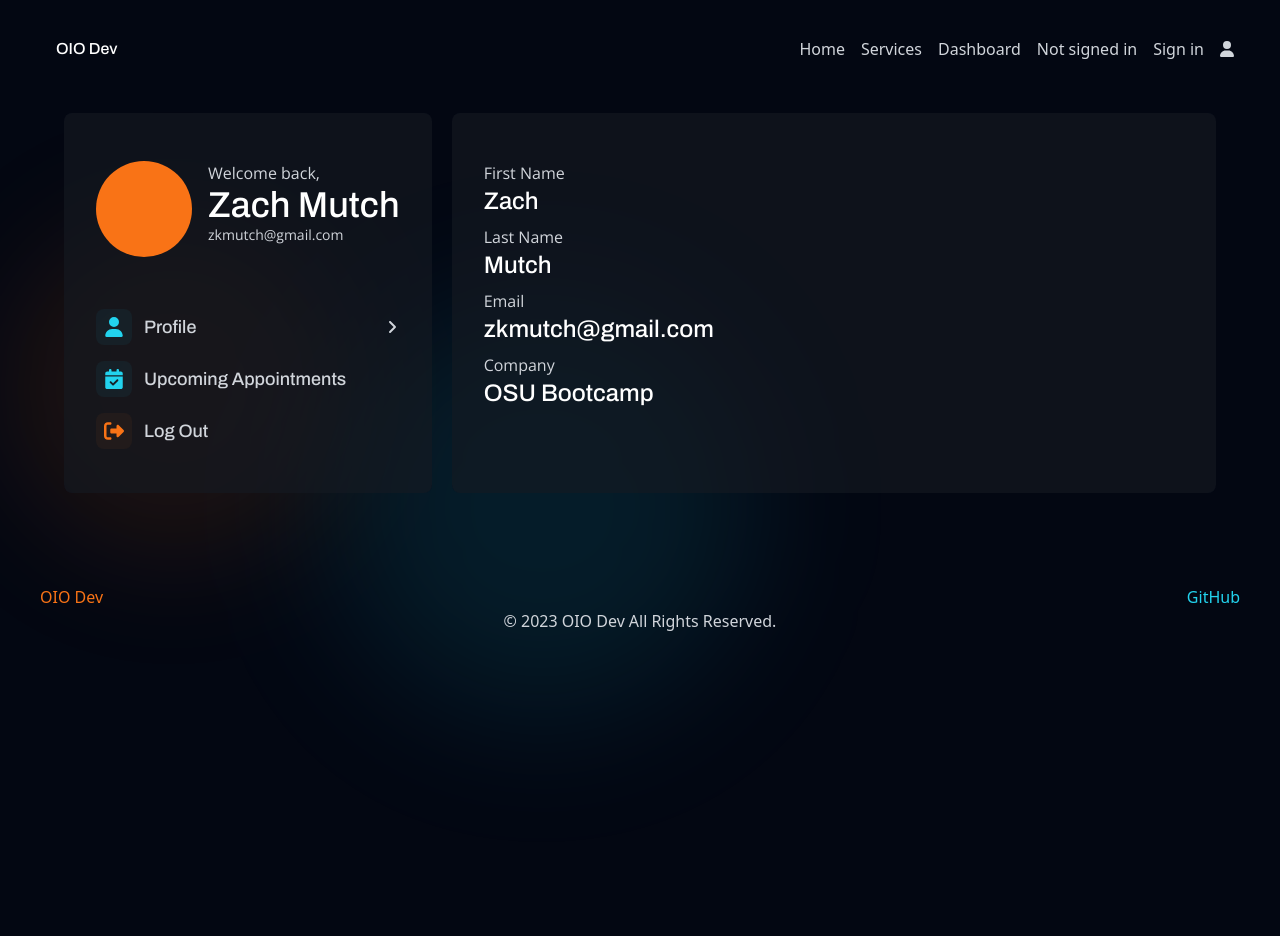
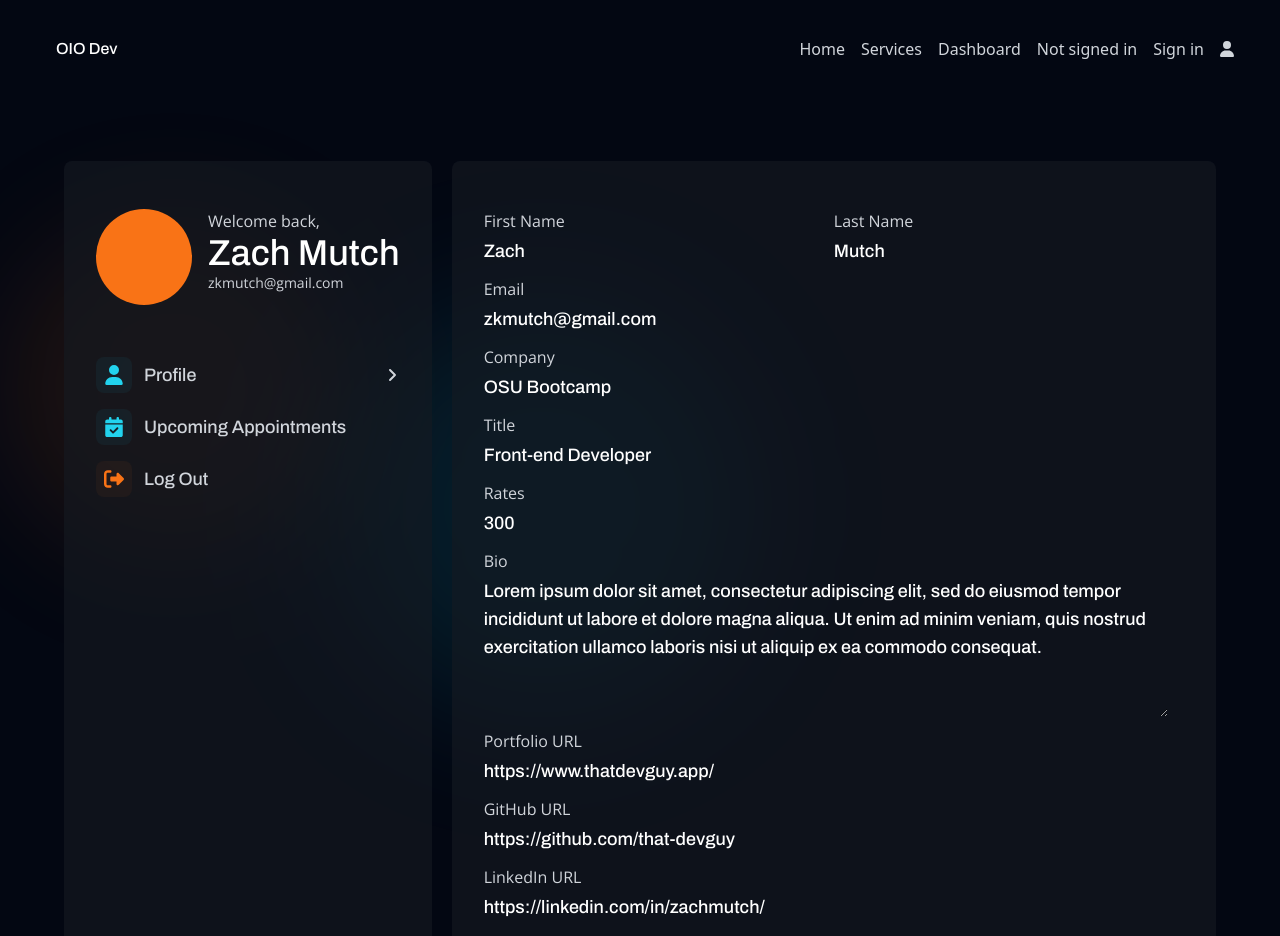
Before and after one commit to CodeByDex/OIODev, a Next.js app: page /dashboard in a window 1280 px wide. Shown: the top 936 px of the page. Before the commit the page ends 800 px from the top, so only its background shows below. Built offline with nearby package versions, Linux system fonts and the light colour scheme; no server answers.

Commit message:
re-implemented 404 routing after removing parellel routes, renamed some components in the dashboard for readability, stubbed out user form, and added useState for handling components and for editing the profileForm component

```diff
--- a/src/app/dashboard/components/AppointmentDash.js
+++ b/src/app/dashboard/components/AppointmentDash.js
@@ -2,6 +2,6 @@
 
 export default function AppointmentDashDash() {
   return (
-    <div>Coming Soon...</div>
+    <div className="flex flex-col gap-2 p-5 md:p-0">Coming Soon...</div>
   );
 }
--- a/src/app/dashboard/components/ProfileDash.js
+++ /dev/null
@@ -1,48 +0,0 @@
-"use client";
-import Link from "next/link";
-import { FontAwesomeIcon } from "@fortawesome/react-fontawesome";
-import {
-  faUser,
-  faCalendarCheck,
-  faRightFromBracket,
-  faAngleRight,
-} from "@fortawesome/free-solid-svg-icons";
-
-export default function ProfileDash() {
-  return (
-    <form className="flex flex-col gap-2">
-      <div className="flex flex-col">
-        <label>First Name</label>
-        <input
-          className="bg-transparent font-primary text-brand-textHeader text-2xl"
-          type="text"
-          defaultValue="Zach"
-        ></input>
-      </div>
-      <div className="flex flex-col">
-        <label>Last Name</label>
-        <input
-          className="bg-transparent font-primary text-brand-textHeader text-2xl"
-          type="text"
-          defaultValue="Mutch"
-        ></input>
-      </div>
-      <div className="flex flex-col">
-        <label>Email</label>
-        <input
-          className="bg-transparent font-primary text-brand-textHeader text-2xl"
-          type="text"
-          defaultValue="zkmutch@gmail.com"
-        ></input>
-      </div>
-      <div className="flex flex-col">
-        <label>Company</label>
-        <input
-          className="bg-transparent font-primary text-brand-textHeader text-2xl"
-          type="text"
-          defaultValue="OSU Bootcamp"
-        ></input>
-      </div>
-    </form>
-  );
-}
--- /dev/null
+++ b/src/app/dashboard/components/ProfileForm.js
@@ -0,0 +1,156 @@
+"use client";
+import { useState } from "react";
+
+export default function ProfileForm() {
+  const [isEditable, setIsEditable] = useState(false);
+
+  const handleEditClick = () => {
+    setIsEditable(true);
+  };
+
+  return (
+    <form className="flex flex-col gap-2 p-5 md:p-0">
+      <div className="flex">
+        <div className="flex flex-col w-1/2">
+          <label className="text-sm md:text-base">First Name</label>
+          <input
+            className={`font-primary text-brand-textHeader text-lg my-1 mr-4 ${
+              isEditable
+                ? "bg-brand-primary caret-brand-accent"
+                : "bg-transparent outline-none"
+            }`}
+            type="text"
+            defaultValue="Zach"
+            readOnly={!isEditable}
+          ></input>
+        </div>
+        <div className="flex flex-col w-1/2">
+          <label className="text-sm md:text-base">Last Name</label>
+          <input
+            className={`font-primary text-brand-textHeader text-lg my-1 mr-4 ${
+              isEditable
+                ? "bg-brand-primary caret-brand-accent"
+                : "bg-transparent outline-none"
+            }`}
+            type="text"
+            defaultValue="Mutch"
+            readOnly={!isEditable}
+          ></input>
+        </div>
+      </div>
+      <div className="flex flex-col">
+        <label className="text-sm md:text-base">Email</label>
+        <input
+          className={`font-primary text-brand-textHeader text-lg my-1 mr-4 ${
+            isEditable
+              ? "bg-brand-primary caret-brand-accent"
+              : "bg-transparent outline-none"
+          }`}
+          type="text"
+          defaultValue="zkmutch@gmail.com"
+          readOnly={!isEditable}
+        ></input>
+      </div>
+      <div className="flex flex-col">
+        <label className="text-sm md:text-base">Company</label>
+        <input
+          className={`font-primary text-brand-textHeader text-lg my-1 mr-4 ${
+            isEditable
+              ? "bg-brand-primary caret-brand-accent"
+              : "bg-transparent outline-none"
+          }`}
+          type="text"
+          defaultValue="OSU Bootcamp"
+          readOnly={!isEditable}
+        ></input>
+      </div>
+      <div className="flex flex-col">
+        <label className="text-sm md:text-base">Title</label>
+        <input
+          className={`font-primary text-brand-textHeader text-lg my-1 mr-4 ${
+            isEditable
+              ? "bg-brand-primary caret-brand-accent"
+              : "bg-transparent outline-none"
+          }`}
+          type="text"
+          defaultValue="Front-end Developer"
+          readOnly={!isEditable}
+        ></input>
+      </div>
+      <div className="flex flex-col w-fit">
+        <label className="text-sm md:text-base">Rates</label>
+        <input
+          className={`font-primary text-brand-textHeader text-lg my-1 mr-4 ${
+            isEditable
+              ? "bg-brand-primary caret-brand-accent"
+              : "bg-transparent outline-none"
+          }`}
+          type="number"
+          defaultValue="300"
+          readOnly={!isEditable}
+        ></input>
+      </div>
+      <div className="flex flex-col">
+        <label className="text-sm md:text-base">Bio</label>
+        <textarea
+          className={`font-primary text-brand-textHeader text-lg my-1 mr-4 ${
+            isEditable
+              ? "bg-brand-primary caret-brand-accent"
+              : "bg-transparent outline-none"
+          }`}
+          rows="5"
+          defaultValue="Lorem ipsum dolor sit amet, consectetur adipiscing elit, sed do eiusmod tempor incididunt ut labore et dolore magna aliqua. Ut enim ad minim veniam, quis nostrud exercitation ullamco laboris nisi ut aliquip ex ea commodo consequat."
+          readOnly={!isEditable}
+        ></textarea>
+      </div>
+      <div className="flex flex-col">
+        <label className="text-sm md:text-base">Portfolio URL</label>
+        <input
+          className={`font-primary text-brand-textHeader text-lg my-1 mr-4 ${
+            isEditable
+              ? "bg-brand-primary caret-brand-accent"
+              : "bg-transparent outline-none"
+          }`}
+          type="url"
+          defaultValue="https://www.thatdevguy.app/"
+          readOnly={!isEditable}
+        ></input>
+      </div>
+      <div className="flex flex-col">
+        <label className="text-sm md:text-base">GitHub URL</label>
+        <input
+          className={`font-primary text-brand-textHeader text-lg my-1 mr-4 ${
+            isEditable
+              ? "bg-brand-primary caret-brand-accent"
+              : "bg-transparent outline-none"
+          }`}
+          type="url"
+          defaultValue="https://github.com/that-devguy"
+          readOnly={!isEditable}
+        ></input>
+      </div>
+      <div className="flex flex-col">
+        <label className="text-sm md:text-base">LinkedIn URL</label>
+        <input
+          className={`font-primary text-brand-textHeader text-lg my-1 mr-4 ${
+            isEditable
+              ? "bg-brand-primary caret-brand-accent"
+              : "bg-transparent outline-none"
+          }`}
+          type="url"
+          defaultValue="https://linkedin.com/in/zachmutch/"
+          readOnly={!isEditable}
+        ></input>
+      </div>
+      <div className="flex items-center">
+        <input
+          className="bg-transparent font-primary text-brand-textHeader text-lg my-1 mr-3"
+          type="checkbox"
+          defaultValue="true"
+          readOnly={!isEditable}
+        />
+        <label className="text-sm md:text-base">Available for Work</label>
+      </div>
+    </form>
+  );
+}
--- a/src/app/dashboard/page.js
+++ b/src/app/dashboard/page.js
@@ -2,7 +2,7 @@
 import { useState } from "react";
 import Link from "next/link";
 // import InputField from "./components/InputField";
-import ProfileDash from "./components/ProfileDash";
+import ProfileForm from "./components/ProfileForm";
 import AppointmentDash from "./components/AppointmentDash";
 import { FontAwesomeIcon } from "@fortawesome/react-fontawesome";
 import {
@@ -31,8 +31,8 @@ export default function Dashboard() {
   };
 
   return (
-    <main className="flex-col">
-      <div className="flex flex-grow mb-8 items-stretch mx-auto max-w-6xl gap-5">
+    <main className="flex-col my-8 lg:my-16">
+      <div className="mb-8 items-stretch mx-auto max-w-6xl gap-5 lg:flex">
         <section className="userDash--container flex bg-brand-primary/60 rounded-lg mb-6 mx-auto">
           <div className="bg-gray-200/5 rounded-lg h-full w-full">
             <div className="userDash--infoContainer p-5 flex flex-col items-center md:flex-row md:px-8 md:py-12 md:gap-4">
@@ -49,7 +49,7 @@ export default function Dashboard() {
                 </div>
               </div>
             </div>
-            <div className="userDash--linksContainer pb-10 flex flex-col md:px-8 md:gap-2 text-lg font-primary">
+            <div className="userDash--linksContainer px-5 pb-5 flex gap-4 text-lg font-primary lg:flex-col md:px-8 lg:pb-10 lg:gap-2">
               <button
                 onClick={() => toggleTab(1)}
                 className="flex items-center justify-between"
@@ -59,11 +59,13 @@ export default function Dashboard() {
                     icon={faUser}
                     className="bg-brand-secondary/5 hover:bg-brand-secondary/10 delay-75 duration-300 text-brand-secondary p-2 rounded-lg w-5 h-5"
                   />
-                  Profile
+                  <p className="hidden sm:flex">Profile</p>
                 </div>
                 <FontAwesomeIcon
                   icon={faAngleRight}
-                  className={toggleState === 1 ? "w-4 h-4" : "hidden"}
+                  className={
+                    toggleState === 1 ? "hidden lg:flex w-4 h-4" : "hidden"
+                  }
                 />
               </button>
               <button
@@ -75,11 +77,13 @@ export default function Dashboard() {
                     icon={faCalendarCheck}
                     className="bg-brand-secondary/5 hover:bg-brand-secondary/10 delay-75 duration-300 text-brand-secondary p-2 rounded-lg w-5 h-5"
                   />
-                  Upcoming Appointments
+                  <p className="hidden sm:flex">Upcoming Appointments</p>
                 </div>
                 <FontAwesomeIcon
                   icon={faAngleRight}
-                  className={toggleState === 2 ? "w-4 h-4" : "hidden"}
+                  className={
+                    toggleState === 2 ? "hidden lg:flex w-4 h-4" : "hidden"
+                  }
                 />
               </button>
               <button
@@ -91,7 +95,7 @@ export default function Dashboard() {
                     icon={faRightFromBracket}
                     className="bg-brand-accent/5 hover:bg-brand-accent/10 delay-75 duration-300 text-brand-accent p-2 rounded-lg w-5 h-5"
                   />
-                  Log Out
+                  <p className="hidden sm:flex">Log Out</p>
                 </div>
                 <FontAwesomeIcon
                   icon={faAngleRight}
@@ -104,21 +108,19 @@ export default function Dashboard() {
         <section className="flex flex-grow items-center bg-brand-primary/60 rounded-lg mb-6 mx-auto">
           {/* Profile user form dashboard component */}
           <div
-            className={
-              toggleState === 1
-                ? "bg-gray-200/5 rounded-lg w-full h-full md:px-8 md:py-12"
-                : "hidden"
+            className={`bg-gray-200/5 rounded-lg w-full h-full md:px-8 md:py-12 ${
+              toggleState === 1 ? "" : "hidden"
             }
+            `}
           >
-            <ProfileDash />
+            <ProfileForm />
           </div>
           {/* Upcoming appoinments dashboard component */}
           <div
-            className={
-              toggleState === 2
-                ? "bg-gray-200/5 rounded-lg w-full h-full md:px-8 md:py-12"
-                : "hidden"
+            className={`bg-gray-200/5 rounded-lg w-full h-full md:px-8 md:py-12 ${
+              toggleState === 2 ? "" : "hidden"
             }
+            `}
           >
             <AppointmentDash />
           </div>
--- a/src/app/services/components/DevCards.js
+++ b/src/app/services/components/DevCards.js
@@ -6,7 +6,7 @@ import { faLinkedinIn, faGithub } from "@fortawesome/free-brands-svg-icons";
 
 export default function DevCards(props) {
   return (
-    <section className="devCards--container flex bg-brand-primary/60 rounded-lg mb-6 mx-auto md:max-w-3xl xl:max-w-6xl">
+    <section className="devCards--container flex bg-brand-primary/60 rounded-lg mb-6 mx-auto max-w-6xl">
       <div className="bg-gray-200/5 rounded-lg">
         <div className="devCards--infoContainer p-5 flex flex-col items-center md:flex-row md:px-8 md:gap-4">
           {/* Info */}
```
Also changed, not shown: src/app/[...not-found]/page.js (renamed from src/app/tempfilename/page.js).
